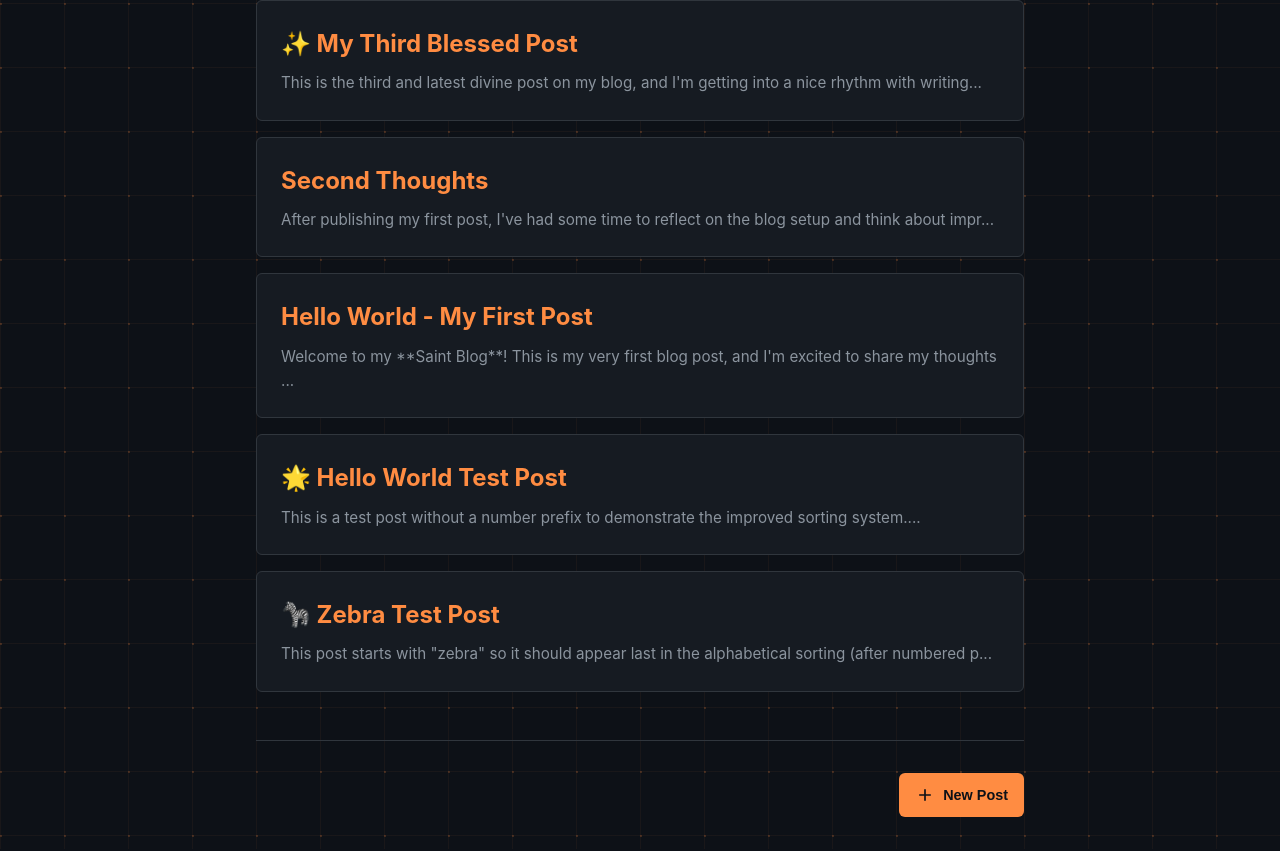
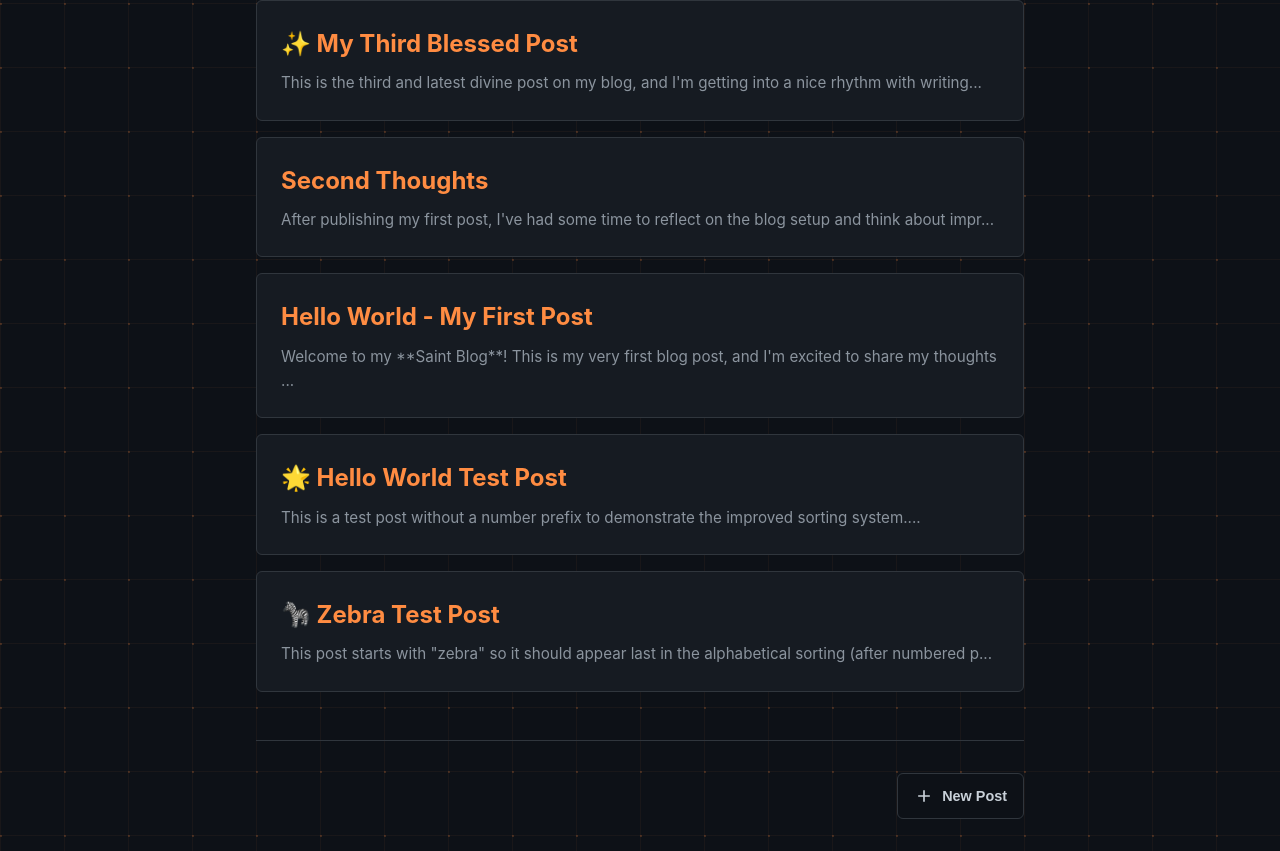
Before and after one commit to StCost/blog, a React (Vite) app: page /#/ in a window 1280 px wide. Shown: the part 317-1168 px from the top of the page. Built offline with nearby package versions, Linux system fonts and the light colour scheme.

Commit message:
Update styles in index.css: modify background, text color, and border for improved button aesthetics and hover effects.

```diff
--- a/src/index.css
+++ b/src/index.css
@@ -316,9 +316,9 @@ html {
   display: inline-flex;
   align-items: center;
   gap: 0.5rem;
-  background: var(--color-primary);
-  color: var(--color-bg-primary);
-  border: none;
+  background: var(--color-bg-primary);
+  color: var(--color-text-primary);
+  border: 1px solid var(--color-border);
   border-radius: 6px;
   padding: 0.75rem 1rem;
   font-size: 0.9rem;
@@ -329,9 +329,11 @@ html {
 }
 
 .new-post-button:hover {
-  background: var(--color-primary-hover);
+  background: var(--color-bg-secondary);
+  border-color: #0366d6;
+  color: #0366d6;
   transform: translateY(-1px);
-  box-shadow: 0 4px 12px rgba(255, 140, 66, 0.3);
+  box-shadow: 0 4px 12px rgba(3, 102, 214, 0.2);
 }
 
 .new-post-button:active {
```
